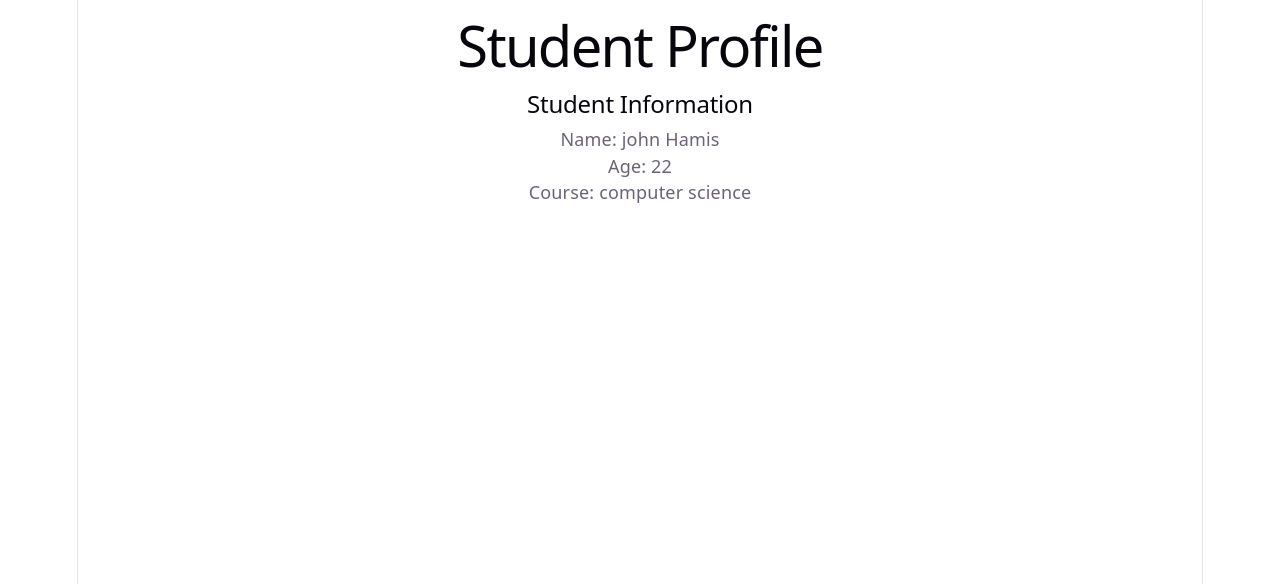
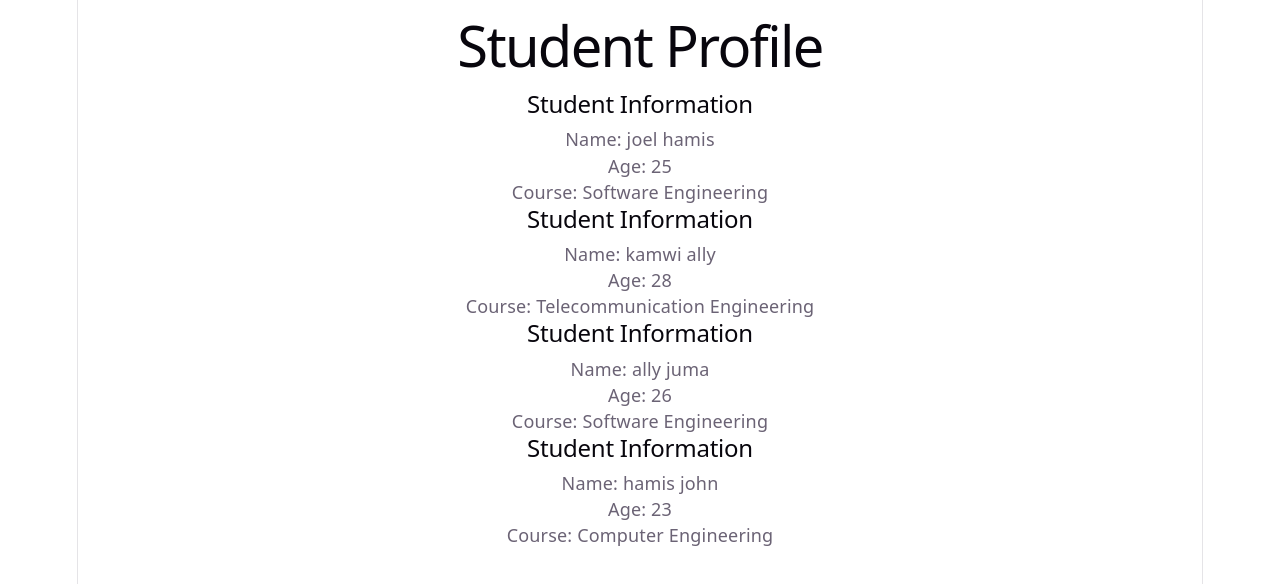
Before and after one commit to putcode677/My-react-app, a React (Vite) app: page / in a window 1280 px wide. Shown: the top 584 px of the page. Built offline with nearby package versions, Linux system fonts and the light colour scheme.

Commit message:
added another student information using a props

```diff
--- a/src/App.jsx
+++ b/src/App.jsx
@@ -19,9 +19,27 @@ function App() {
       <Header />
 
       <StudentProfile
-        name="john Hamis"
-        age={22}
-        course="computer science"
+        name="joel hamis"
+        age={25}
+        course="Software Engineering"
+      />
+
+      <StudentProfile
+        name="kamwi ally"
+        age={28}
+        course="Telecommunication Engineering"
+      />
+
+      <StudentProfile
+        name="ally juma"
+        age={26}
+        course="Software Engineering"
+      />
+
+      <StudentProfile
+        name="hamis john"
+        age={23}
+        course="Computer Engineering"
       />
     </div>
   )
```
